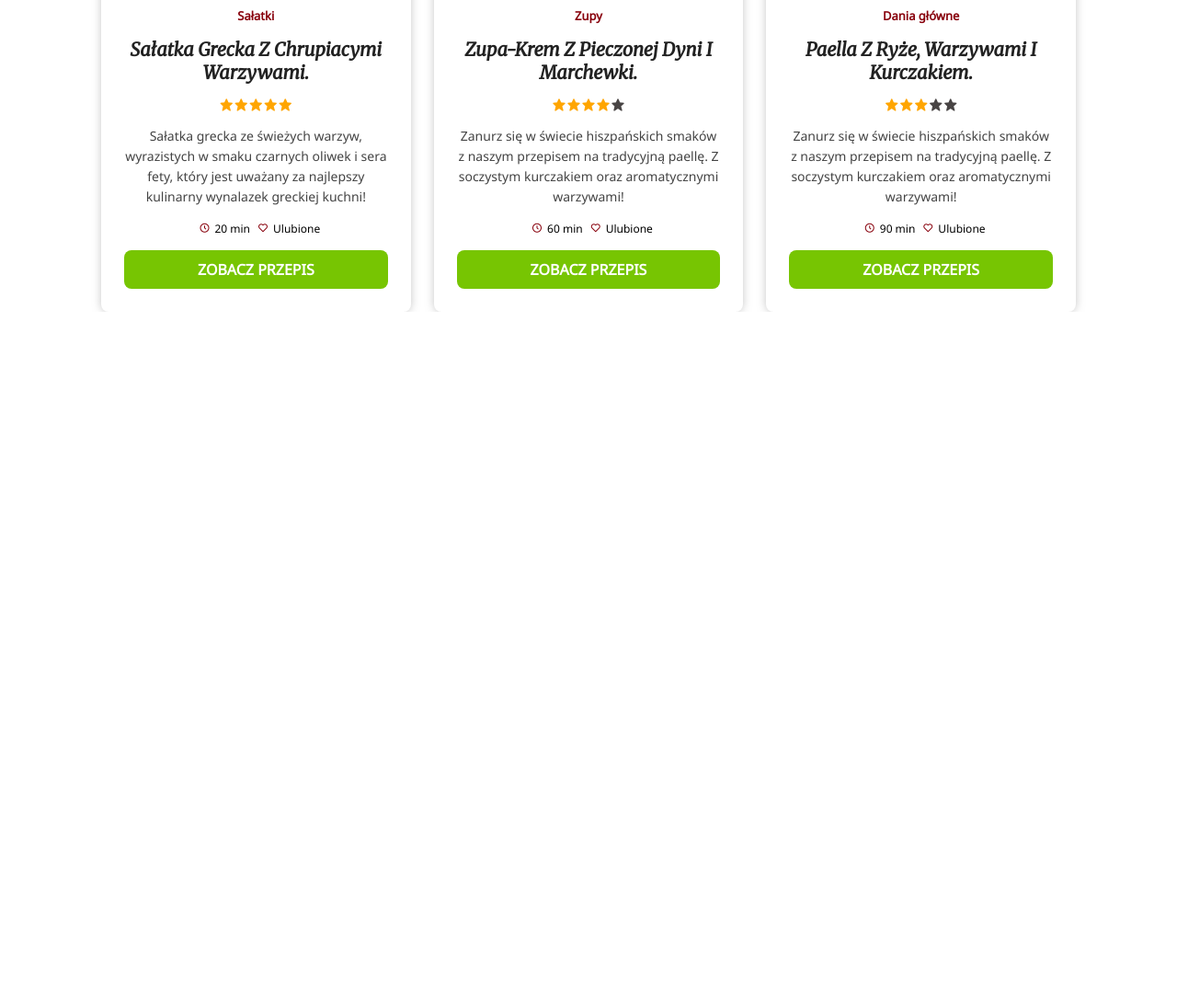
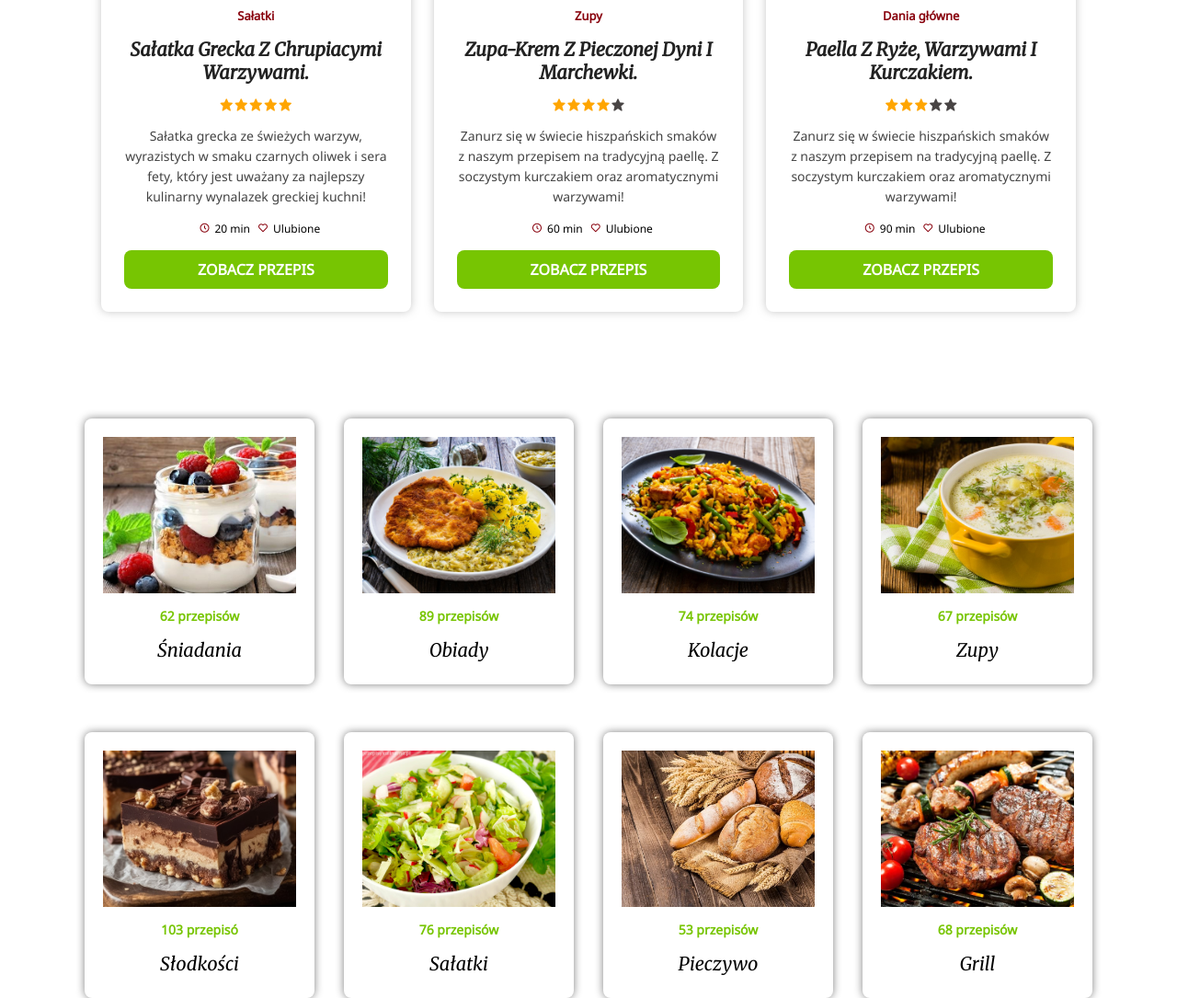
Before and after one commit to jgadzinska/Blog-kulinarny, a plain HTML site: page index.html in a window 1280 px wide. Shown: the part 1023-2108 px from the top of the page at 92% size. Before the commit the page ends 1362 px from the top, so only its background shows below. Drawn offline with nearby package versions, Linux system fonts and the light colour scheme.

Commit message:
New index.html and style.css

```diff
--- a/index.html
+++ b/index.html
@@ -150,6 +150,96 @@
 
     </main>
 
+
+
+
+    <section class="categoriesCards container flex">
+
+        <a href="#" class="categCard">
+            <div class="categImg">
+                <img src="sniadania.jpg" alt="">
+            </div>
+            <div class="categInfo flex">
+                <span>62 przepisów</span>
+                <h3>Śniadania</h3>
+            </div>
+        </a>
+
+        <a href="#" class="categCard">
+            <div class="categImg">
+                <img src="obiady.jpg" alt="">
+            </div>
+            <div class="categInfo flex">
+                <span>89 przepisów</span>
+                <h3>Obiady</h3>
+            </div>
+        </a>
+
+        <a href="#" class="categCard">
+            <div class="categImg">
+                <img src="kolacje.jpeg" alt="">
+            </div>
+            <div class="categInfo flex">
+                <span>74 przepisów</span>
+                <h3>Kolacje</h3>
+            </div>
+        </a>
+
+        <a href="#" class="categCard">
+            <div class="categImg">
+                <img src="zupy.jpg" alt="">
+            </div>
+            <div class="categInfo flex">
+                <span>67 przepisów</span>
+                <h3>Zupy</h3>
+            </div>
+        </a>
+
+        <a href="#" class="categCard">
+            <div class="categImg">
+                <img src="slodkosci.jpg" alt="">
+            </div>
+            <div class="categInfo flex">
+                <span>103 przepisó</span>
+                <h3>Słodkości</h3>
+            </div>
+        </a>
+
+        <a href="#" class="categCard">
+            <div class="categImg">
+                <img src="salatki.jpg" alt="">
+            </div>
+            <div class="categInfo flex">
+                <span>76 przepisów</span>
+                <h3>Sałatki</h3>
+            </div>
+        </a>
+
+        <a href="#" class="categCard">
+            <div class="categImg">
+                <img src="pieczywo.jpg" alt="">
+            </div>
+            <div class="categInfo flex">
+                <span>53 przepisów</span>
+                <h3>Pieczywo</h3>
+            </div>
+        </a>
+
+        <a href="#" class="categCard">
+            <div class="categImg">
+                <img src="grill.jpg" alt="">
+            </div>
+            <div class="categInfo flex">
+                <span>68 przepisów</span>
+                <h3>Grill</h3>
+            </div>
+        </a>
+
+
+    </section>
+
+
+
     <script src="app.js"></script>
 
 </body>
--- a/style.css
+++ b/style.css
@@ -404,3 +404,61 @@ header {
 .checked {
     color: rgb(72, 68, 68);
 }
+
+
+.categoriesCards {
+    margin-top: 6rem;
+    flex-wrap: wrap;
+    justify-content: center;
+    gap: 32px;
+}
+.categCard {
+    position: relative;
+    width: 250px;
+    height: auto;
+    overflow: hidden;
+    border-radius: 8px;
+    box-shadow: 0 0 10px grey;
+    padding: 20px;
+    margin-top: 20px;
+    transition: 0.3s ease;
+}
+.categImg {
+    width: 100%;
+    height: 170px;
+    overflow: hidden;;
+}
+.categImg img {
+    width: 100%;
+    height: 100%;
+    object-fit: cover;
+    background-position: center ;
+    transition: 0.3s ease;
+}
+.categCard:hover img {
+    transform: scale(1.1);
+}
+.categInfo {
+    position: relative;
+    margin-top: 10px;
+    flex-direction: column;
+    gap: 15px;
+    padding: 5px;
+}
+.categInfo span {
+   color: rgb(119, 197, 2);
+   font-size: 14px;
+   font-weight: 600;
+}
+.categInfo h3 {
+    font-size: 20px;
+    font-family: 'Merriweather', serif;
+    font-weight: 400;
+}
+.categInfo p {
+    text-align: center;
+    font-size: 14px;
+}
+.categCard:hover {
+    box-shadow: 0 0 20px rgb(153, 153, 153);
+}
```
